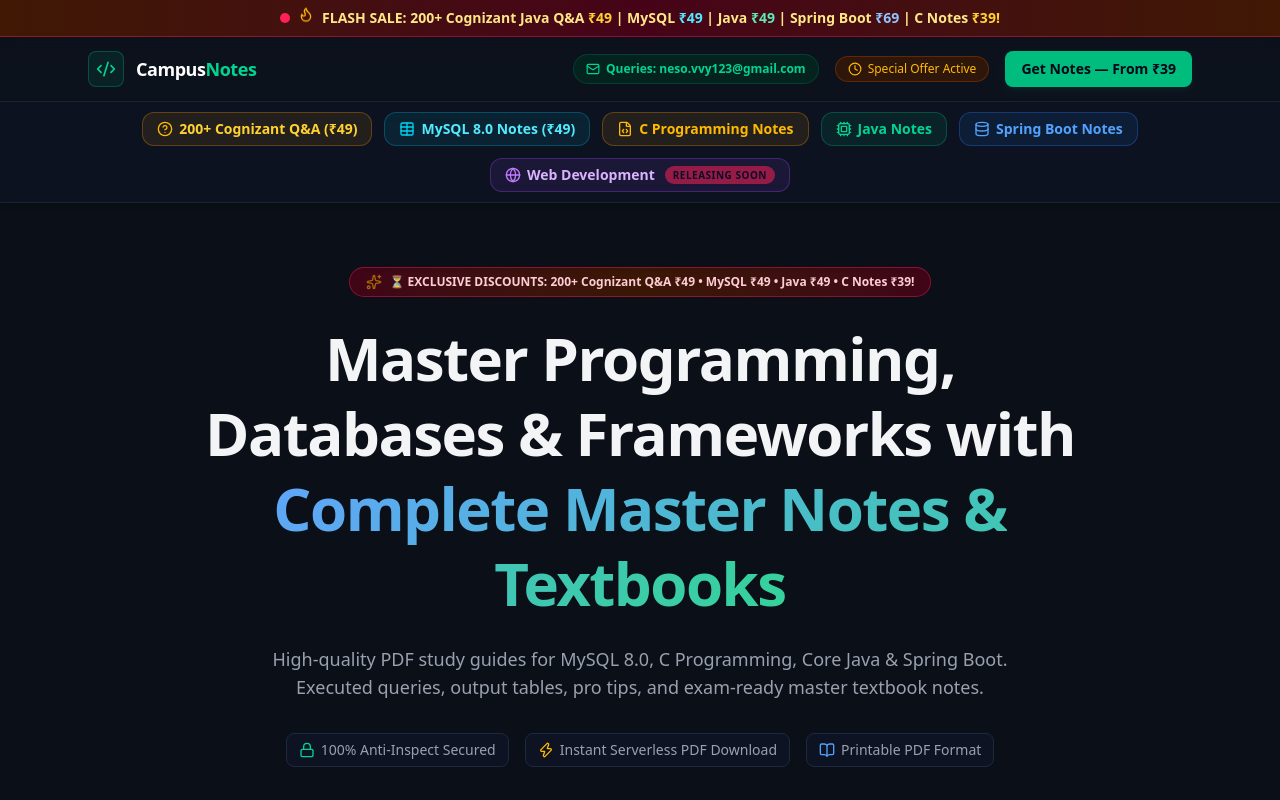
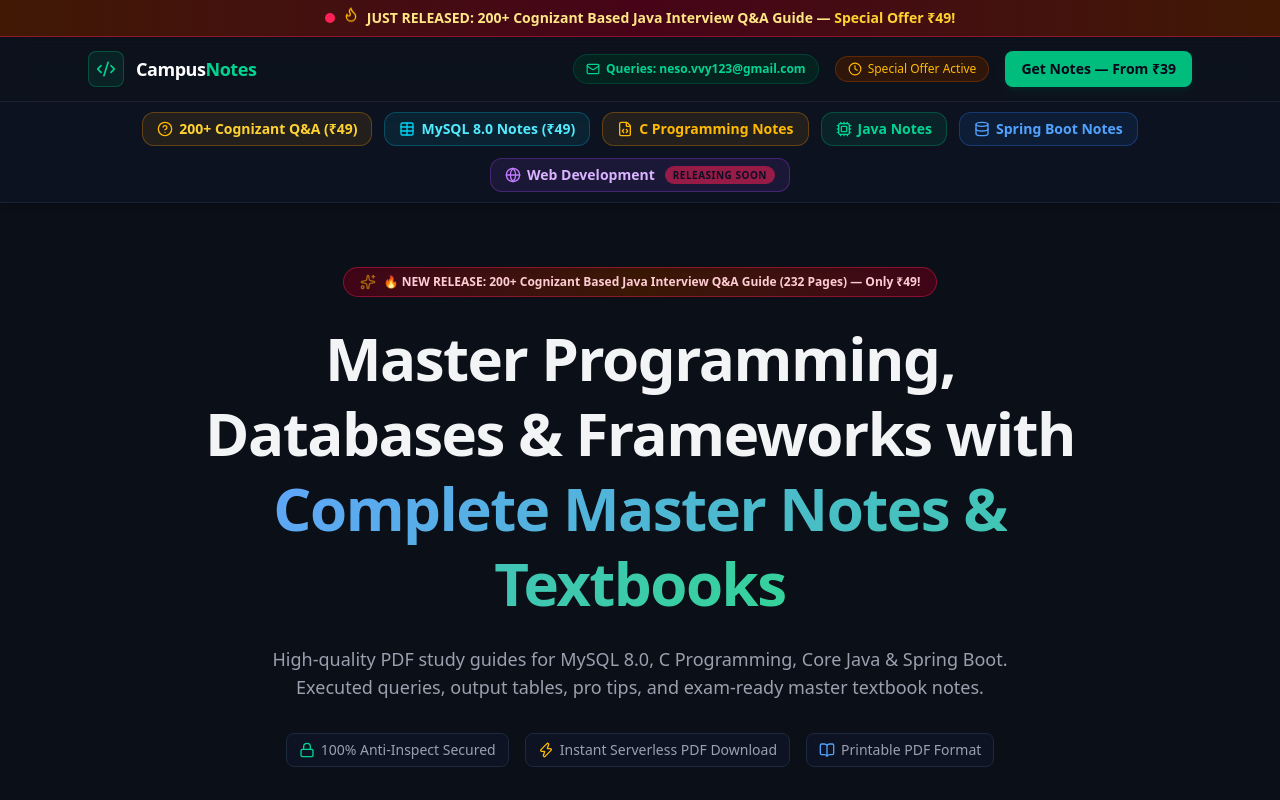
Before and after one commit to VineethPadam/Campus-notes, a Next.js app: page / in a window 1280 px wide. Shown: the top 800 px of the page. Built offline with nearby package versions, Linux system fonts and the light colour scheme.

Commit message:
style: update top announcement bar and hero badge to highlight Cognizant Java Q&A release

```diff
--- a/app/page.tsx
+++ b/app/page.tsx
@@ -43,7 +43,7 @@
         </span>
         <Flame className="w-4 h-4 text-amber-400 animate-bounce" />
         <span>
-          <strong>FLASH SALE:</strong> 200+ Cognizant Java Q&A <strong className="text-amber-300">₹49</strong> | MySQL <strong className="text-cyan-300">₹49</strong> | Java <strong className="text-emerald-300">₹49</strong> | Spring Boot <strong className="text-blue-300">₹69</strong> | C Notes <strong className="text-amber-300">₹39!</strong>
+          <strong>JUST RELEASED:</strong> 200+ Cognizant Based Java Interview Q&A Guide — <strong className="text-amber-300">Special Offer ₹49!</strong>
         </span>
       </div>
 
@@ -142,7 +142,7 @@
         <section className="text-center space-y-6 pt-4">
           <div className="inline-flex items-center space-x-2 bg-gradient-to-r from-rose-950/80 via-amber-950/80 to-rose-950/80 border border-rose-500/40 px-4 py-1.5 rounded-full text-xs text-rose-200 font-semibold shadow-inner">
             <Sparkles className="w-4 h-4 text-amber-400 animate-pulse" />
-            <span>⏳ EXCLUSIVE DISCOUNTS: 200+ Cognizant Q&A ₹49 • MySQL ₹49 • Java ₹49 • C Notes ₹39!</span>
+            <span>🔥 NEW RELEASE: 200+ Cognizant Based Java Interview Q&A Guide (232 Pages) — Only ₹49!</span>
           </div>
 
           <h1 className="text-4xl sm:text-6xl font-extrabold tracking-tight leading-tight max-w-4xl mx-auto">
```
